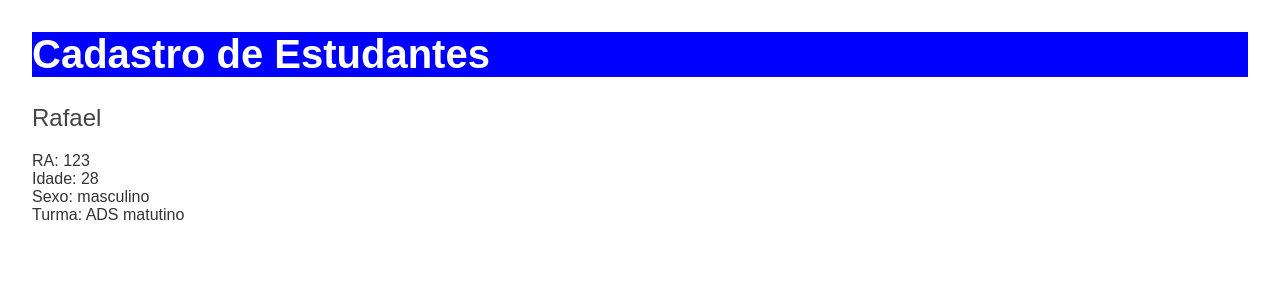
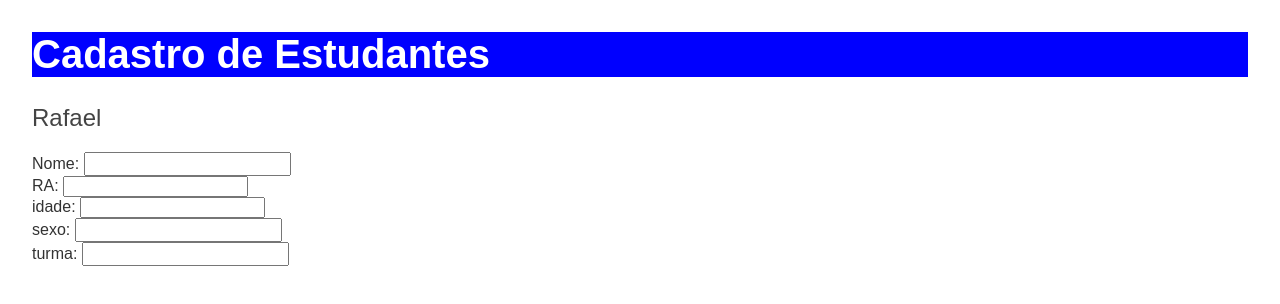
Before and after one commit to RafaelDi/CadastroEstudantesANgular, an Angular app: page / in a window 1280 px wide. Shown: the top 304 px of the page. Built offline with nearby package versions, Linux system fonts and the light colour scheme.

Commit message:
Criado os inputs type

```diff
--- a/src/app/app.module.ts
+++ b/src/app/app.module.ts
@@ -10,7 +10,8 @@ import { FormsModule } from '@angular/forms'; // <-- NgModel lives here
     CadastroComponent
   ],
   imports: [
-    BrowserModule
+    BrowserModule,
+    FormsModule
   ],
   providers: [],
   bootstrap: [AppComponent]
--- a/src/app/cadastro/cadastro.component.html
+++ b/src/app/cadastro/cadastro.component.html
@@ -1,5 +1,16 @@
 <h2>{{alunodados.nome}}</h2>
-<div><span>RA: </span>{{alunodados.RA}}</div>
-<div><span>Idade: </span>{{alunodados.idade}}</div>
-<div><span>Sexo: </span>{{alunodados.sexo}}</div>
-<div><span>Turma: </span>{{alunodados.turma}}</div>
+
+<div>
+  <span>Nome: </span> <input type="text">
+</div>
+<div>
+  <span>RA: </span> <input type="number">
+</div>
+<div>
+  <span>idade: </span> <input type="number">
+</div>
+<div>
+  <span>sexo:  </span> <input type="text">
+</div>
+<div>
+  <span>turma: </span> <input type="text"></div>
```
